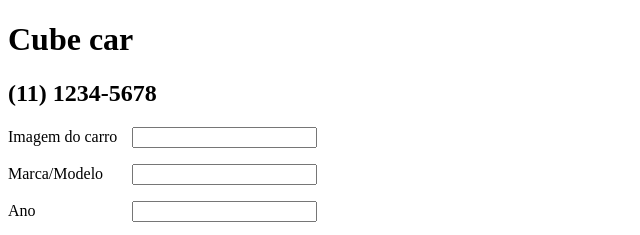
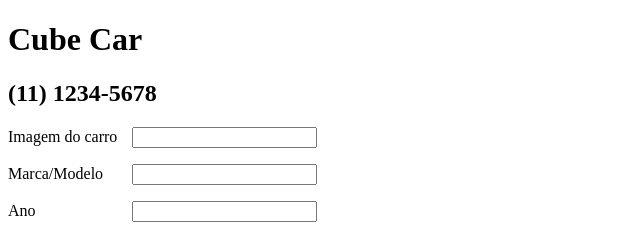
Before and after one commit to daviccardoso/cube-car, a plain HTML site: page index.html in a window 1280 px wide. Shown: the top 235 px of the page, 0-640 px from the left. Drawn offline with Linux system fonts and the light colour scheme.

Commit message:
Atualização de nome da aplicação

```diff
--- a/company.json
+++ b/company.json
@@ -1,4 +1,4 @@
 {
-  "name": "Cube car",
+  "name": "Cube Car",
   "phone": "(11) 1234-5678"
 }
--- a/index.html
+++ b/index.html
@@ -4,7 +4,7 @@
 <head>
     <meta charset="UTF-8">
     <meta name="viewport" content="width=device-width, initial-scale=1.0">
-    <title>Challenge 29</title>
+    <title>Cube Car</title>
     <style>
         label {
             display: inline-block;
```
